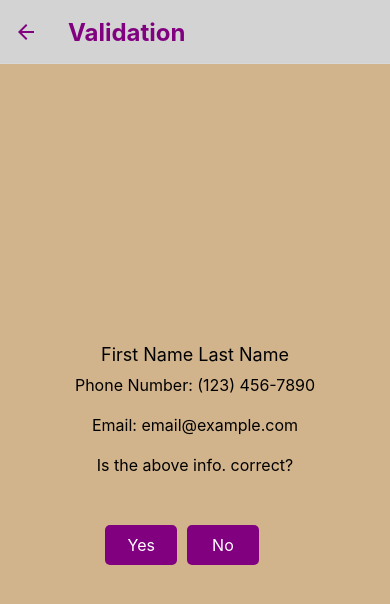
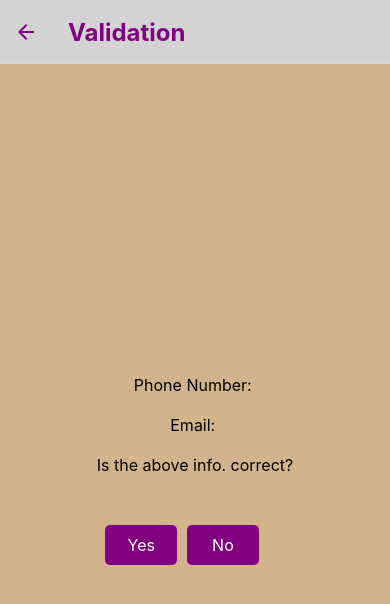
Before and after one commit to bell-kevin/useContextRegistrationInputValidation, a React Native app: screen /Validation in a window 390 px wide. Shown: the top 604 px of the page. Built offline with nearby package versions, Linux system fonts and the light colour scheme.

Commit message:
Update ValidationScreen.js

```diff
--- a/screens/ValidationScreen.js
+++ b/screens/ValidationScreen.js
@@ -1,7 +1,11 @@
 import React, { useState } from 'react';
 import { View, Text, TouchableOpacity, Alert } from 'react-native';
+import { UserContext } from '../context/userContext';
+import { useContext } from 'react';
 
 const ValidationScreen = ({ navigation }) => {
+  const { firstName, lastName, phone: phoneNumber, email } = useContext(UserContext);
+
   const [isDataCorrect, setIsDataCorrect] = useState(false);
 
   const handleConfirm = () => {
@@ -9,7 +13,7 @@ const ValidationScreen = ({ navigation }) => {
     Alert.alert(
       'Data Confirmed',
       'Thank you for confirming the data.',
-      [{ text: 'OK', onPress: () => navigation.popToTop() }]
+      [{ text: 'OK', onPress: () => {navigation.popToTop()} }]
     );
   };
 
@@ -18,16 +22,16 @@ const ValidationScreen = ({ navigation }) => {
     Alert.alert(
       'Data Not Confirmed',
       'Please verify the data again.',
-      [{ text: 'OK', onPress: () => {} }]
+      [{ text: 'OK', onPress: () => { navigation.popToTop() } }]
     );
   };
 
   return (
     <View style={{ flex: 1, justifyContent: 'center', alignItems: 'center', backgroundColor: 'tan' }}>
       <View style={{ alignItems: 'center' }}>
-        <Text style={{ fontSize: 18, marginBottom: 10 }}>First Name Last Name</Text>
-        <Text style={{ fontSize: 16, marginBottom: 20 }}>Phone Number: (123) 456-7890</Text>
-        <Text style={{ fontSize: 16, marginBottom: 20 }}>Email: email@example.com</Text>
+        <Text style={{ fontSize: 18, marginBottom: 10 }}>{firstName} {lastName}</Text>
+        <Text style={{ fontSize: 16, marginBottom: 20 }}>Phone Number: {phoneNumber}</Text>
+        <Text style={{ fontSize: 16, marginBottom: 20 }}>Email: {email}</Text>
         <Text style={{ fontSize: 16, marginBottom: 20 }}>Is the above info. correct?</Text>
       </View>
       <View style={{ flexDirection: 'row', marginTop: 30 }}>
```
